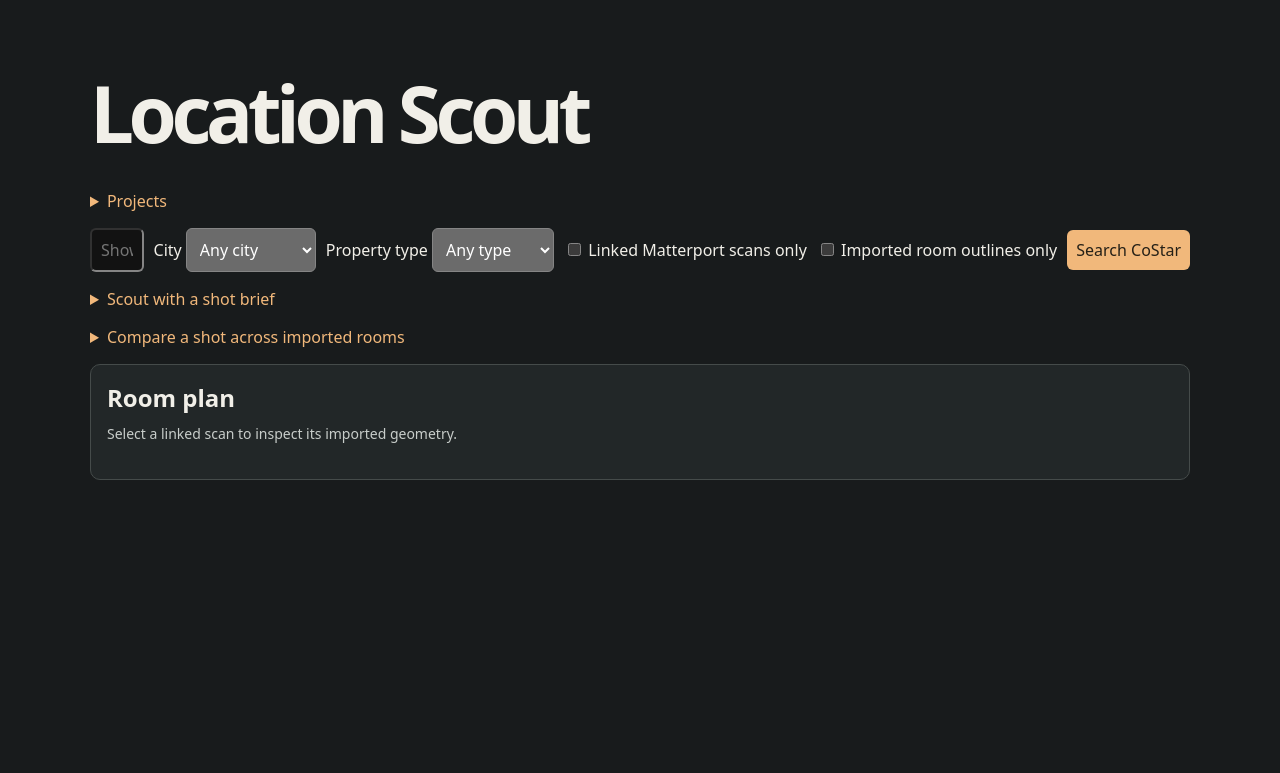
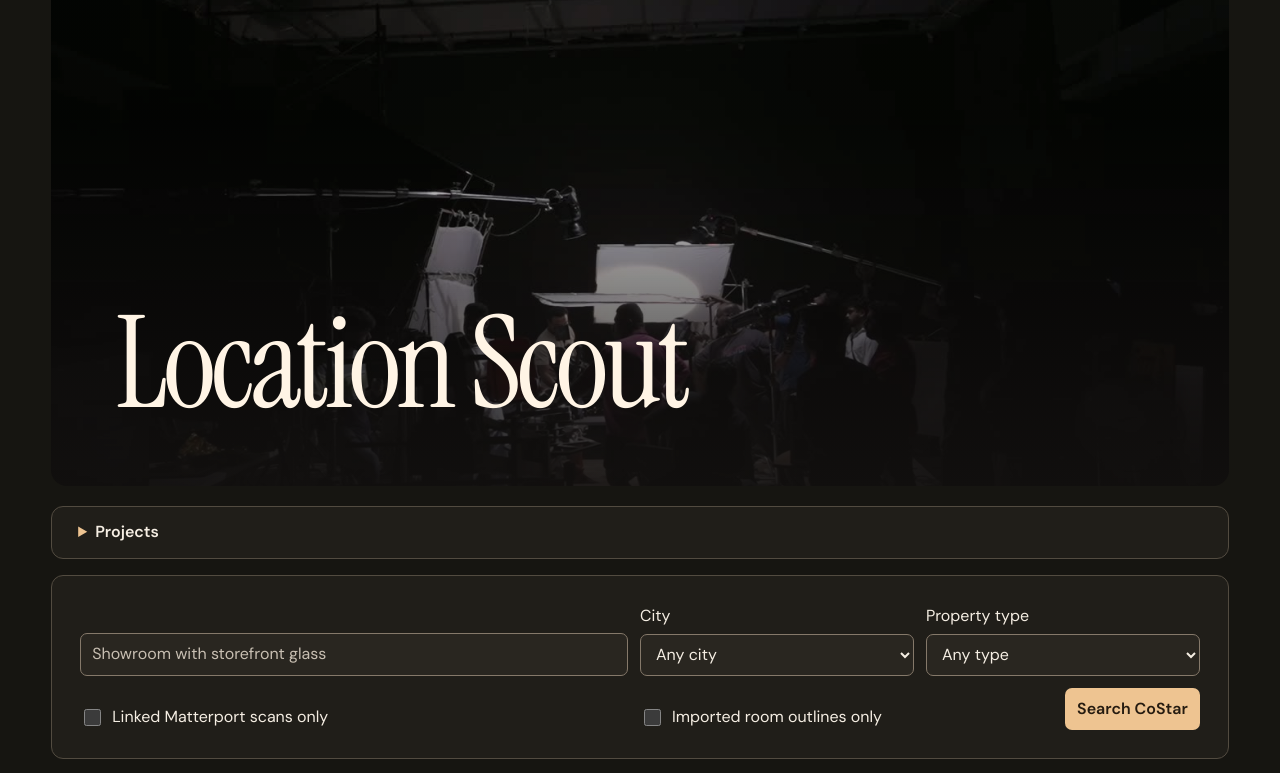
Before and after one commit to derekl2095/dolly, a website: page site/index.html in a window 1280 px wide. Shown: the top 773 px of the page. Drawn offline with Linux system fonts and the light colour scheme; no server answers.

Commit message:
Redesign Scout landing and production workspace styling

```diff
--- a/site/index.html
+++ b/site/index.html
@@ -54,6 +54,7 @@ select {max-width:100%} canvas {width:100%;display:block;margin-top:12px;backgro
 #transport input[type="range"] {width:90px;padding:0}
 @media(max-width:700px){.layout{grid-template-columns:1fr}}
 </style>
+<link rel="stylesheet" href="scout-studio.css">
 </head>
 <body><main>
 <h1>Location Scout</h1>
--- /dev/null
+++ b/site/scout-studio.css
@@ -0,0 +1,237 @@
+/* Presentation layer. Existing visibility comes from the application's hidden states. */
+@import url('https://fonts.googleapis.com/css2?family=DM+Sans:wght@400;500;600;700&family=Instrument+Serif:ital@0;1&display=swap');
+
+:root {
+  --ink: #f5eee3;
+  --muted: #c8bfb2;
+  --base: #161511;
+  --panel: #201e19;
+  --field: #292620;
+  --line: #524b40;
+  --control-line: #85796a;
+  --accent: #eec491;
+  --accent-hover: #ffdbaf;
+  --accent-ink: #251b10;
+  --display: "Instrument Serif", Georgia, serif;
+  background: var(--base);
+  color: var(--ink);
+  font-family: "DM Sans", system-ui, sans-serif;
+  line-height: 1.55;
+}
+
+body { min-width: 280px; }
+main {
+  box-sizing: border-box;
+  max-width: 1500px;
+  padding: 0 clamp(16px, 4vw, 64px) clamp(40px, 7vw, 100px);
+}
+
+h1 {
+  display: flex;
+  align-items: flex-end;
+  min-height: clamp(230px, 38vw, 490px);
+  box-sizing: border-box;
+  margin: 0 0 20px;
+  padding: clamp(22px, 5vw, 76px);
+  background: linear-gradient(0deg, #12100fee, #12100f26 76%),
+    url("scout-set.jpg") center 49% / cover no-repeat, #292620;
+  border-radius: 0 0 16px 16px;
+  font: 400 clamp(54px, 10vw, 148px)/.91 var(--display);
+  letter-spacing: -.035em;
+  color: #fff4e5;
+}
+
+main:has(#plan:not([hidden])) h1 {
+  min-height: 0;
+  margin-bottom: 16px;
+  padding: 24px 0 12px;
+  border: 0;
+  border-bottom: 1px solid var(--line);
+  border-radius: 0;
+  background: none;
+  font-size: clamp(40px, 5vw, 68px);
+}
+
+h2 { font: 400 clamp(32px, 4vw, 56px)/1.03 var(--display); }
+h3 { font-size: 1.08rem; line-height: 1.3; }
+p, li { overflow-wrap: break-word; }
+article, aside, #projects, #agent-panel, #compare, #shortlist {
+  border: 1px solid var(--line);
+  background: var(--panel);
+  border-radius: 12px;
+  padding: clamp(14px, 2.1vw, 24px);
+  box-sizing: border-box;
+  min-width: 0;
+}
+
+#projects, #agent-panel, #compare, #shortlist { padding-block: 0; }
+summary { cursor: pointer; }
+#projects summary, #agent-panel summary, #compare summary, #shortlist summary {
+  padding: 13px 2px;
+  color: var(--ink);
+  font-weight: 600;
+}
+#projects[open], #agent-panel[open], #compare[open], #shortlist[open] { padding-bottom: 16px; }
+#projects[open] > summary, #agent-panel[open] > summary, #compare[open] > summary {
+  border-bottom: 1px solid var(--line);
+  margin-bottom: 14px;
+}
+summary:hover, #projects summary:hover, #agent-panel summary:hover, #compare summary:hover {
+  color: var(--accent);
+}
+details > summary::marker { color: var(--accent); }
+
+form { align-items: end; flex-wrap: wrap; gap: 12px; }
+label { min-width: 0; }
+form label:has(select, input:not([type="checkbox"], [type="range"])) {
+  display: grid;
+  align-content: end;
+  gap: 5px;
+}
+label:has(input[type="checkbox"]) {
+  display: inline-flex;
+  align-items: center;
+  gap: 8px;
+  min-height: 34px;
+}
+input[type="checkbox"] { width: 17px; height: 17px; flex: none; }
+input[type="checkbox"], input[type="range"] { accent-color: var(--accent); }
+input:not([type="checkbox"], [type="range"]), select, button {
+  min-height: 42px;
+  box-sizing: border-box;
+  border: 1px solid var(--control-line);
+  border-radius: 7px;
+  padding: 8px 11px;
+}
+input:not([type="checkbox"], [type="range"]), select {
+  color: var(--ink);
+  background: var(--field);
+  max-width: 100%;
+}
+input::placeholder { color: var(--muted); }
+input[type="file"] { width: 100%; }
+input::file-selector-button {
+  font: inherit;
+  margin-right: 8px;
+  border: 1px solid var(--control-line);
+  border-radius: 4px;
+  background: var(--panel);
+  color: var(--ink);
+  cursor: pointer;
+}
+button {
+  background: var(--field);
+  color: var(--ink);
+  font-weight: 600;
+  line-height: 1.25;
+}
+button:hover:not(:disabled) { background: #3a3329; border-color: var(--accent); }
+#scout-search button, #investigate-shot, #compare-form button, #project-form button:first-of-type,
+#play, #alignment button:last-child, #direction button {
+  background: var(--accent);
+  color: var(--accent-ink);
+  border-color: transparent;
+}
+#scout-search button:hover, #investigate-shot:hover:not(:disabled),
+#compare-form button:hover, #play:hover, #alignment button:last-child:hover {
+  background: var(--accent-hover);
+}
+button:disabled { cursor: default; opacity: .64; }
+button[aria-pressed="true"], #mark-obstacle[aria-pressed="true"] {
+  color: var(--accent-ink);
+  background: var(--accent);
+}
+a { color: var(--accent); text-underline-offset: .18em; }
+:focus-visible {
+  outline: 2px solid var(--accent-hover);
+  outline-offset: 3px;
+}
+
+#scout-search {
+  display: grid;
+  grid-template-columns: minmax(180px, 2fr) minmax(135px, 1fr) minmax(135px, 1fr);
+  align-items: end;
+  gap: 12px;
+  padding: clamp(14px, 2.2vw, 28px);
+  border: 1px solid var(--line);
+  border-radius: 12px;
+  background: var(--panel);
+}
+#scout-search > input { width: 100%; grid-column: 1; grid-row: 1; }
+#scout-search > button { grid-column: 3; grid-row: 2; justify-self: end; }
+#scout-search > label:has(input[type="checkbox"]) { grid-column: 1 / -1; min-height: 24px; }
+#scout-search > label:has(input[name="linked"]) { grid-column: 1; }
+#scout-search > label:has(input[name="imported"]) { grid-column: 2; }
+#agent-form > label:first-child { flex: 1 1 100%; }
+#agent-form > p, #brief-review { flex-basis: 100%; }
+
+#workspace.layout { grid-template-columns: minmax(220px, 1fr) minmax(0, 2.7fr); gap: 16px; }
+#workspace.layout:has(#results:empty) { grid-template-columns: minmax(0, 1fr); }
+#workspace > aside { grid-column: -2 / -1; grid-row: 1 / span 3; }
+#workspace > :is(#shortlist, #results, #more-locations) { grid-column: 1; }
+#workspace:has(#results:empty) > aside { grid-row: auto; }
+#results { overscroll-behavior: contain; }
+#results article { padding: 14px; border-radius: 9px; }
+#results article p, #room-status, #status, #capture summary, #plan-tools p {
+  color: var(--muted);
+}
+#results article button { margin-right: 5px; }
+#agent-evidence article, #compare-results article { background: #26231d; }
+#agent-activity, #project-history ol, #shortlist ul { padding-inline-start: 24px; }
+#agent-activity li, #project-history li, #shortlist li { padding-block: 4px; }
+#project-list { margin-block: 5px; }
+
+#room-picker:not([hidden]), #upload-mesh:not([hidden]) {
+  display: inline-grid;
+  gap: 5px;
+  margin-bottom: 12px;
+}
+#shot-grid { grid-template-columns: minmax(0, 2fr) minmax(0, 1fr); margin-top: 8px; }
+#viewport, #plan { border-radius: 8px; }
+#capture { border-top: 1px solid var(--line); padding-top: 12px; }
+#camera-hud { font-variant-numeric: tabular-nums; }
+#transport:not([hidden]) {
+  gap: 10px 14px;
+  padding: 12px;
+  background: var(--base);
+  border: 1px solid var(--line);
+  border-radius: 9px;
+}
+#transport label { min-height: 38px; flex-wrap: wrap; }
+#transport output { color: var(--accent); font-variant-numeric: tabular-nums; }
+#transport input[type="range"] { min-height: 26px; }
+#alignment, #direction, #sightline-actions, #plan-tools {
+  margin-block: 12px;
+}
+#direction > input { flex: 1 1 160px; }
+#clearance, #ceiling, #framing, #sightline, #render-status, #alignment-status, #revision {
+  font-size: .925rem;
+}
+#clearance[data-result="pass"] { color: #ace0bd; }
+#clearance[data-result="fail"] { color: #ffb1a6; }
+
+@media (max-width: 940px) {
+  #scout-search { grid-template-columns: repeat(2, minmax(0, 1fr)); }
+  #scout-search > input { grid-column: 1 / -1; }
+  #scout-search > button { grid-column: 1 / -1; grid-row: auto; justify-self: stretch; }
+  #scout-search > label:has(input[name="linked"], input[name="imported"]) { grid-column: 1 / -1; }
+  #workspace.layout, #workspace.layout:has(#results:empty) { grid-template-columns: minmax(0, 1fr); }
+  #workspace > aside { grid-row: auto; }
+  #results { max-height: none; }
+}
+@media (max-width: 650px) {
+  #shot-grid { grid-template-columns: minmax(0, 1fr); }
+  #transport label:has(input[type="range"]) { flex: 1 1 160px; }
+  #transport label input[type="range"] { flex: 1 1 76px; }
+  #project-form > label { flex: 1 1 100%; }
+  h1 { background-position: 57% center; }
+}
+@media (max-width: 360px) {
+  #scout-search { grid-template-columns: minmax(0, 1fr); }
+}
+@media (prefers-reduced-motion: no-preference) {
+  button { transition: background-color .16s ease, border-color .16s ease; }
+}
+
+/* Long scan names should truncate within the native selector on small screens. */
+#room-picker, #upload-mesh { max-width: 100%; grid-template-columns: minmax(0, 1fr); }
```
Also changed, not shown: site/scout-set.jpg (added).
